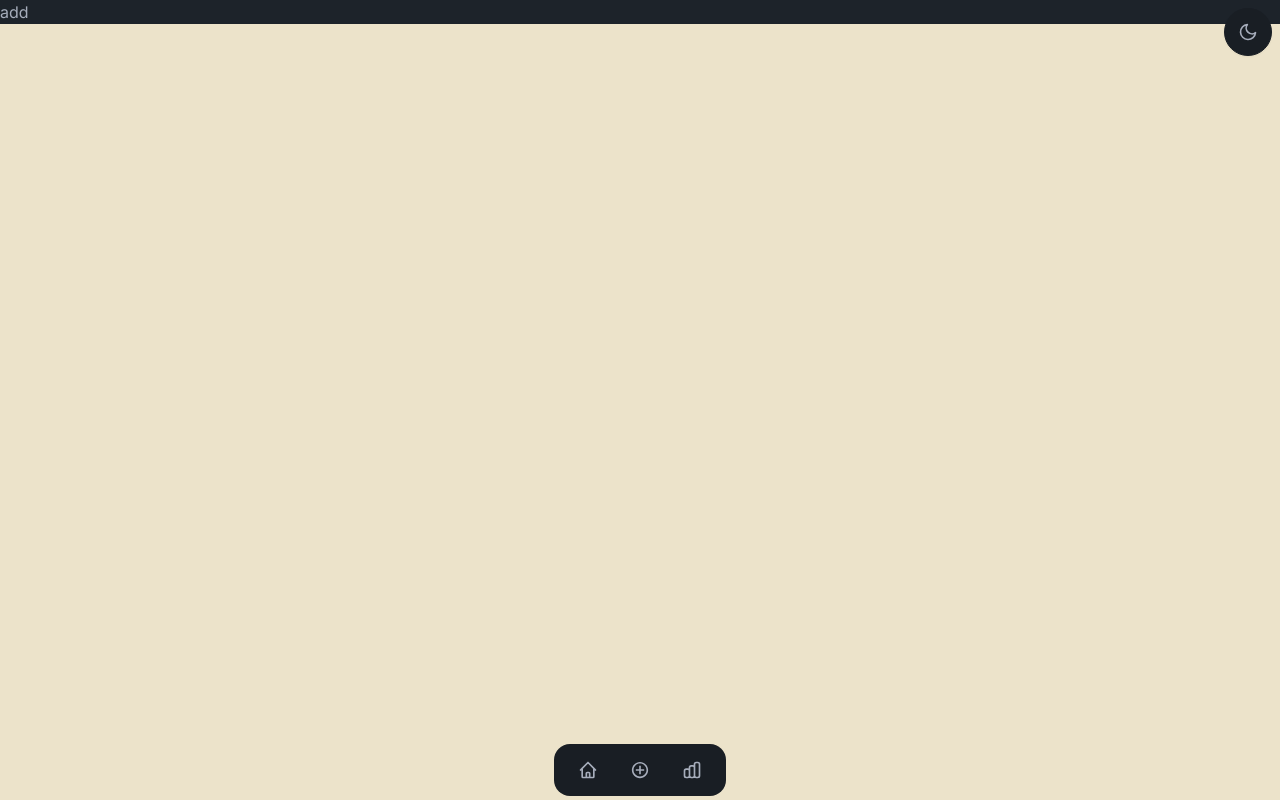
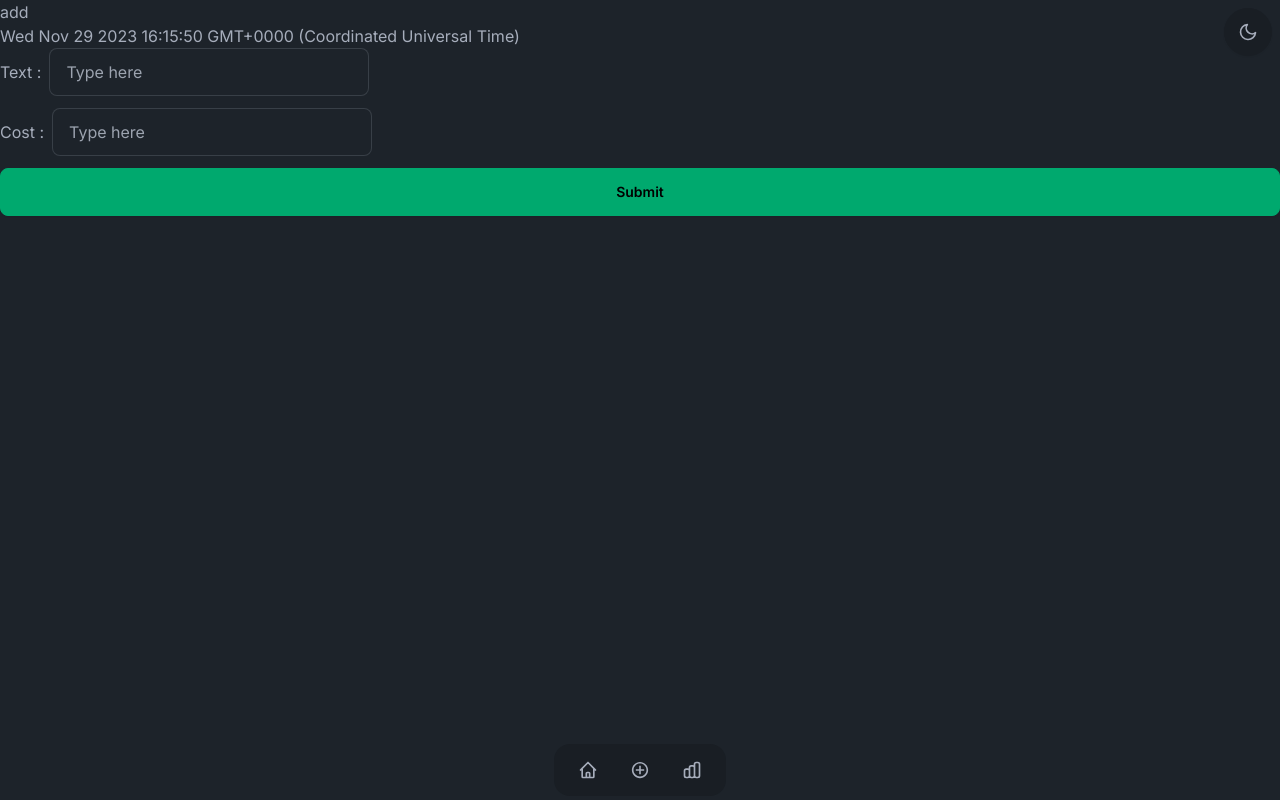
Before and after one commit to Tryphonpatta/ExpenseTracker, a Next.js app: page /add in a window 1280 px wide. Built offline with nearby package versions, Linux system fonts and the light colour scheme.

Commit message:
front for add page

```diff
--- a/package.json
+++ b/package.json
@@ -10,11 +10,13 @@
   },
   "dependencies": {
     "daisyui": "^4.4.14",
+    "moment": "^2.29.4",
     "next": "14.0.3",
     "react": "^18",
     "react-dom": "^18",
     "react-icon": "^1.0.0",
     "react-icons": "^4.12.0",
+    "react-moment": "^1.1.3",
     "usehooks-ts": "^2.9.1"
   },
   "devDependencies": {
--- a/src/app/add/page.tsx
+++ b/src/app/add/page.tsx
@@ -1,7 +1,23 @@
+import moment from 'moment'
 export default function Add() {
+    moment().format("MM/DD/YYYY");
+
 	return (
-		<div>
+		<div className="h-screen w-screen">
 			<h1>add</h1>
+            <h1>{Date()}</h1>
+            <div className="flex flex-col gap-3">
+                <div className="flex items-center gap-2">
+                    <h1>Text : </h1>
+                    <input type="text" placeholder="Type here" className="input input-bordered w-full max-w-xs m-r" />
+                </div>
+                <div className="flex items-center gap-2">
+                    <h1>Cost : </h1>
+                    <input type="number" placeholder="Type here" className="input input-bordered w-full max-w-xs m-r" />
+                </div>
+                <button className="btn btn-success">Submit</button>
+
+            </div>
 		</div>
 	)
 }
--- a/src/app/component/SwitchTheme.tsx
+++ b/src/app/component/SwitchTheme.tsx
@@ -13,7 +13,7 @@ const SwitchTheme = () => {
 
   //toggles the theme
   const toggleTheme = () => {
-    setTheme(theme === "dark" ? "retro" : "dark");
+    setTheme(theme === "dark" ? "light" : "dark");
   };
 
   //modify data-theme attribute on document.body when theme changes
--- a/tailwind.config.ts
+++ b/tailwind.config.ts
@@ -22,7 +22,7 @@ const config: Config = {
   },
   daisyui: {
     themes: [
-      "retro",
+      "light",
       "dark"
     ],
   },
```
Also changed, not shown: 2 other files (tests, documents, lock files or other folders).
